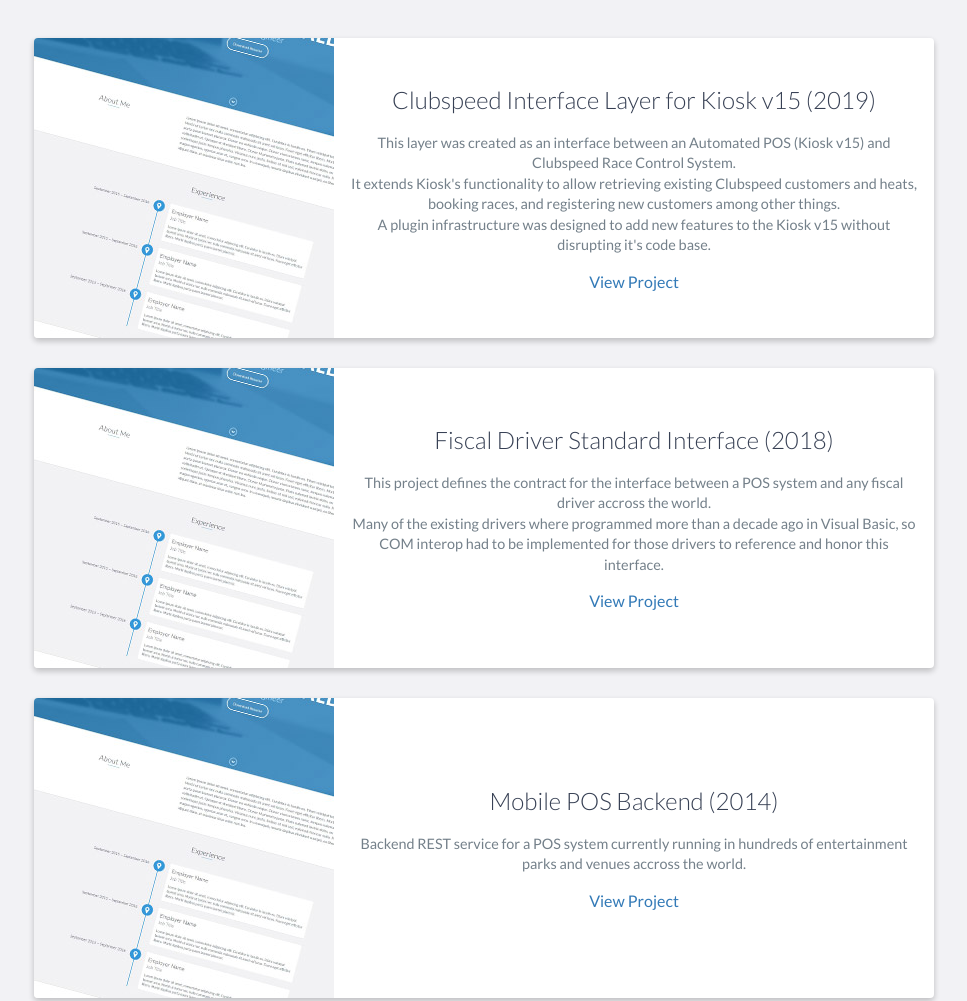
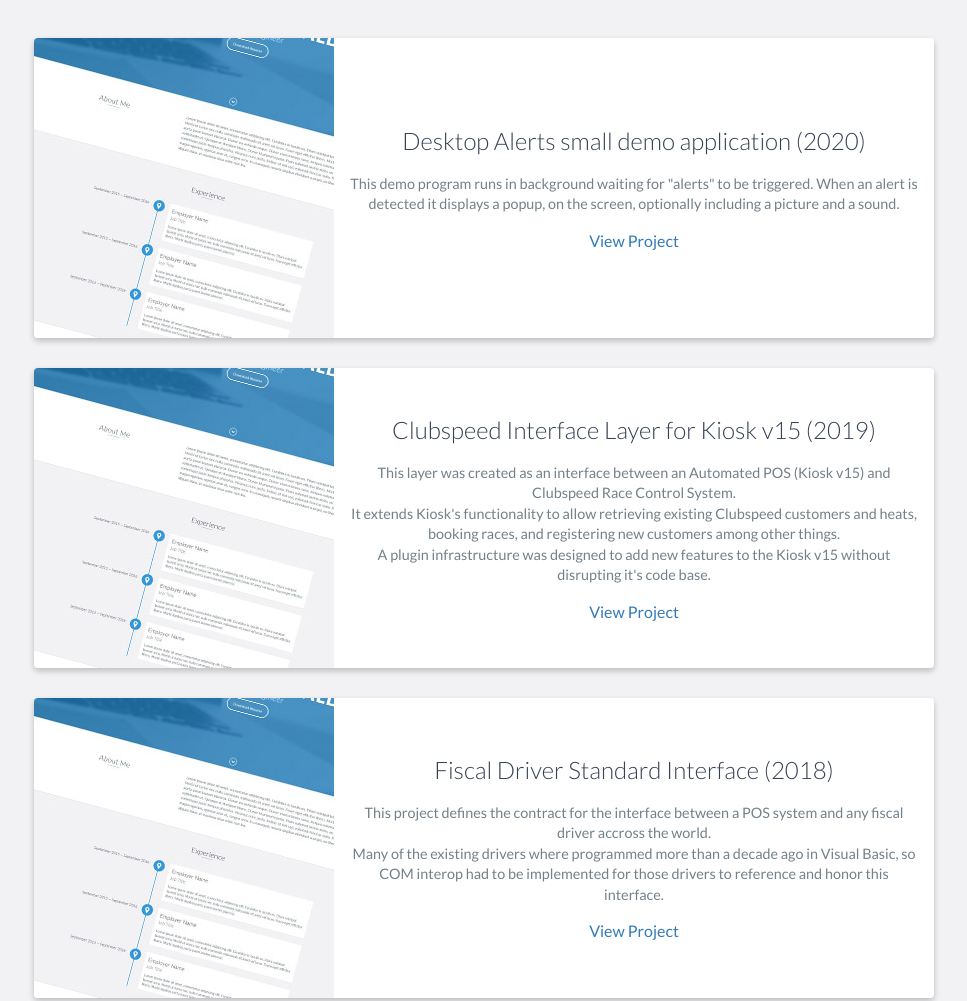
Before and after one commit to alehofmann/alehofmann.github.io, a website: page index.html in a window 1280 px wide. Shown: the part 2280-3281 px from the top of the page, without its empty margins (156-1123 px from the left). Drawn offline with nearby package versions, Linux system fonts and the light colour scheme.

Commit message:
Ïndex modified

```diff
--- a/index.html
+++ b/index.html
@@ -148,6 +148,23 @@
                     </div>
                     <!-- End .project-image -->
                     <div class="project-info">
+                        <h3>Desktop Alerts small demo application (2020)</h3>
+                        <p>
+                            This demo program runs in background waiting for "alerts" to be triggered. When an alert is detected it displays a popup, on the screen, optionally including a picture and a sound.
+                        </p>
+                        <a href="https://github.com/alehofmann/DesktopAlertsDemo">View Project</a>
+                    </div>
+                    <!-- End .project-info -->
+                </div>
+                <!-- End .project -->
+
+            <div class="row">
+                <div class="project shadow-large">
+                    <div class="project-image">
+                        <img src="images/project.jpg" />
+                    </div>
+                    <!-- End .project-image -->
+                    <div class="project-info">
                         <h3>Clubspeed Interface Layer for Kiosk v15 (2019)</h3>
                         <p>
                             This layer was created as an interface between an Automated POS (Kiosk v15) and Clubspeed Race Control System. <br />
```
